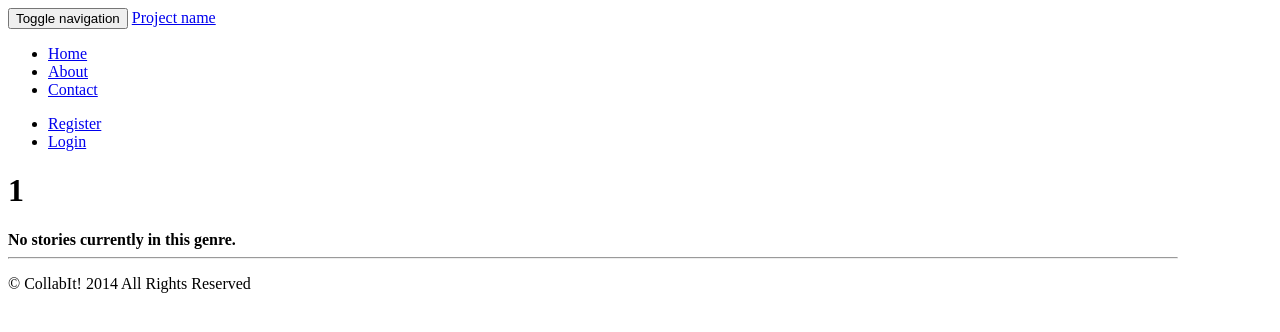
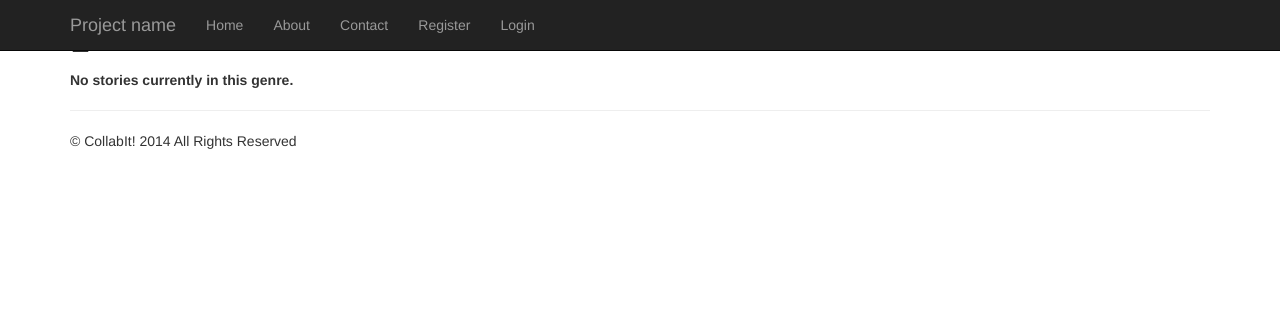
Before and after one commit to c-rhodes/collab, a Django app: page /ogidni/1/ in a window 1280 px wide. Shown: the top 332 px of the page. Run offline with Django 3.2, Linux system fonts and the light colour scheme; data comes from the database, SQL or seed files in the repository; parts of the project's set-up code (start-up, migrations or seed data) failed here and were passed over; some libraries are stand-ins or nearby versions.

Commit message:
Attempt to fix base.html
Added missing bootstrap css
Added code to show active navbar buttons

```diff
--- a/colab/templates/ogidni/base.html
+++ b/colab/templates/ogidni/base.html
@@ -6,7 +6,8 @@
     	<meta name="viewport" content="width=device-width, initial-scale=1.0">
 	    <!-- Bootstrap -->
 	    <link href="{% static 'css/bootstrap-theme.min.css'% }" rel="stylesheet" media="screen">
-	    <link href="{% static 'css/bootstrap-responsive.css' %}" rel="stylesheet">
+      <link href="{% static 'css/bootstrap-responsive.css' %}" rel="stylesheet">
+      <link href="{% static 'css/bootstrap.min.css' %}" rel="stylesheet">
 
         <title>Ogidni - {% block title %}Collaborative writing{% endblock %}</title>
     </head>
@@ -25,11 +26,11 @@
         </div>
         <div class="collapse navbar-collapse">
           <ul class="nav navbar-nav">
-            <li class="active"><a href="#">Home</a></li>
-            <li><a href="#about">About</a></li>
-            <li><a href="#contact">Contact</a></li>
+            <li {% block nava_1 %}{% endblock %}><a href="index.html">Home</a></li>
+            <li {% block nava_2 %}{% endblock %}><a href="about.html">About</a></li>
+            <li {% block nava_3 %}{% endblock %}><a href="contact.html">Contact</a></li>
           </ul>
-          <ul class="nav navbar-left">
+          <ul class="nav navbar-nav navbar-left">
             {% if user.is_authenticated %}
                 <li><a href="/ogidni/logout/">Logout</a></li>
                 <li><a href="/ogidni/add_story/">Start story</a></li>
```
